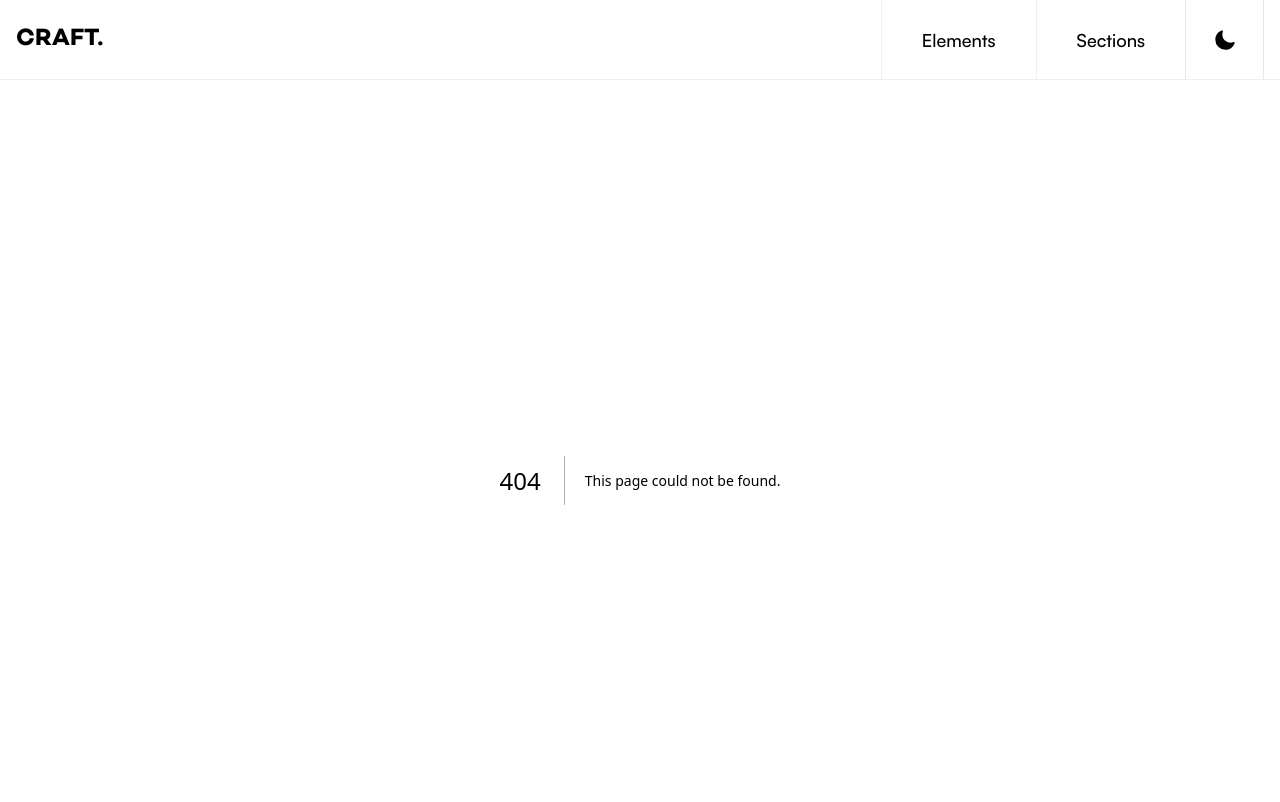
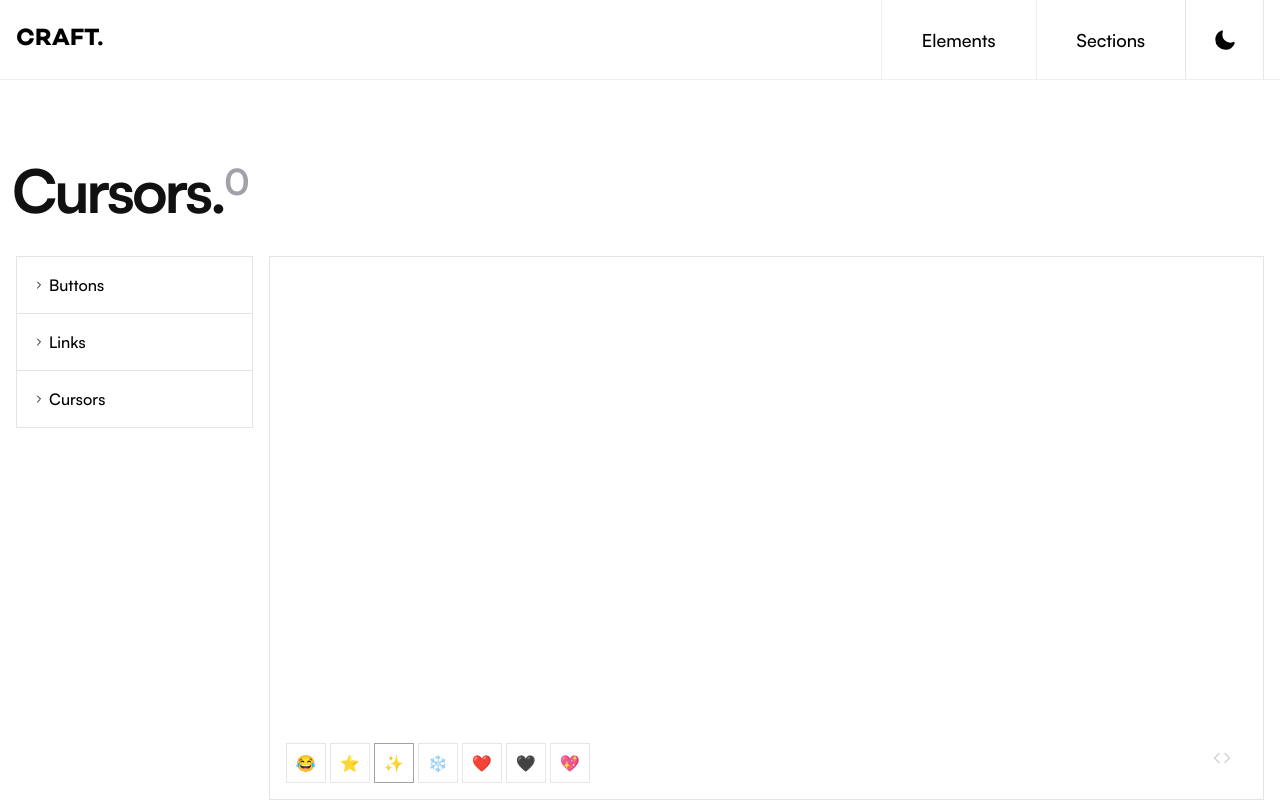
Before and after one commit to Jeff-Maina/craft, a Next.js app: page /elements/cursors in a window 1280 px wide. Before the commit this address had no page. Shown: the top 802 px of the page. Built offline with nearby package versions, Linux system fonts and the light colour scheme.

Commit message:
Add cursor 001

```diff
--- a/src/app/(pages)/elements/ElementLayout.tsx
+++ b/src/app/(pages)/elements/ElementLayout.tsx
@@ -28,9 +28,9 @@ const ElementLayout: FC<ButtonProps> = ({ children, codeBlock, className }) => {
 
   return (
     <article
-      className={`w-full h-80 md:h-auto md:aspect-square  flex flex-col justify-between pt-4 ${className} font-satoshi-medium group/card relative border border-zinc-200/60 md:border-zinc-200 hover:lg:border-zinc-300 transition-all duration-200`}
+      className={`w-full h-80 md:h-auto max-h-[34rem] md:aspect-square  flex flex-col justify-between pt-4 ${className} font-satoshi-medium group/card relative border border-zinc-200/60 md:border-zinc-200 hover:lg:border-zinc-300 transition-all duration-200`}
     >
-      <div className="p-4 w-full h-full flex items-center justify-center">
+      <div className=" w-full h-full flex items-center justify-center">
         {children}
       </div>
       <div className="flex justify-end w-full items-center h-[15%] absolute bottom-0 left-0">
--- /dev/null
+++ b/src/app/(pages)/elements/cursors/(examples)/cursor_001/codeblock.tsx
@@ -0,0 +1,7 @@
+const javascript: string = ``;
+const typescript: string = ``;
+
+export const codeblock = {
+  javascript,
+  typescript,
+};
--- /dev/null
+++ b/src/app/(pages)/elements/cursors/(examples)/cursor_001/cursor_001.tsx
@@ -0,0 +1,93 @@
+"use client";
+
+import { FC, MouseEvent, useRef, useState } from "react";
+import ElementLayout from "../../../ElementLayout";
+import { codeblock } from "./codeblock";
+import { useAnimate } from "framer-motion";
+
+const Cursor001: FC = () => {
+  const containerRef = useRef<HTMLDivElement>(null);
+  const [position, setPosition] = useState({ x: 0, y: 0 });
+  const [emoji, setEmoji] = useState("✨");
+  const [scope, animate] = useAnimate();
+
+  const emojis = ["😂", "⭐️", "✨", "❄️", "❤️", "🖤", "💖"];
+
+  const animateEl = (el: HTMLElement) => {
+    animate(
+      el,
+      {
+        y: 100,
+        opacity: 0,
+        scale: 0.5,
+      },
+      {
+        duration: 1.5,
+      }
+    );
+  };
+
+  const elClass = "absolute text-3xl pointer-events-none";
+
+  const addElements = (x: Number, y: Number) => {
+    const container = containerRef.current;
+    if (!container) return;
+    const el = document.createElement("div");
+    el.innerHTML += emoji;
+    el.className = elClass;
+
+    el.style.top = y + "px";
+    el.style.left = x + "px";
+    container.appendChild(el);
+    animateEl(el);
+    setTimeout(() => {
+      container.removeChild(el);
+    }, 1100);
+  };
+
+  const handleMouseMove = ({ clientX, clientY, target }: MouseEvent) => {
+    const container = containerRef.current;
+    if (!container) return;
+    const { top, left, height, width } = container.getBoundingClientRect();
+    const x = clientX - left;
+    const y = clientY - top;
+
+    const xDiff = Math.abs(position.x - x);
+    const yDiff = Math.abs(position.y - y);
+    console.log(xDiff, yDiff);
+    if (xDiff >= 20 || yDiff >= 20) {
+      addElements(x, y);
+    } else return;
+    setPosition({ x, y });
+  };
+
+  return (
+    <ElementLayout codeBlock={codeblock} className="pt-0">
+      <div
+        ref={containerRef}
+        onMouseMove={handleMouseMove}
+        className="w-full h-full overflow-hidden relative"
+      >
+        <div className="flex items-center gap-1 absolute bottom-0 left-0 p-4 z-10">
+          {emojis.map((emo, index) => (
+            <button
+              onClick={() => {
+                setEmoji(emo);
+              }}
+              className={`${
+                emo === emoji
+                  ? "border-zinc-400"
+                  : "border-zinc-200/ hover:border-zinc-400"
+              } size-10 border  transition-all duration-300 `}
+              key={index}
+            >
+              {emo}
+            </button>
+          ))}
+        </div>
+      </div>
+    </ElementLayout>
+  );
+};
+
+export default Cursor001;
--- /dev/null
+++ b/src/app/(pages)/elements/cursors/CursorsList.tsx
@@ -0,0 +1,5 @@
+import Cursor001 from "./(examples)/cursor_001/cursor_001";
+
+type Button = JSX.Element;
+
+export const CursorsList: Array<Button> = [<Cursor001 />];
--- /dev/null
+++ b/src/app/(pages)/elements/cursors/page.tsx
@@ -0,0 +1,32 @@
+"use client";
+import PageLayout from "@/app/layouts/PageLayout";
+import type { Pageprops } from "@/lib/Interfaces";
+import { CursorsList } from "./CursorsList";
+import { ElementsData } from "@/data/AppData";
+import TableOfContent from "../TableofContents";
+
+const PageOptions: Pageprops = {
+  page: "Cursors",
+  componentCount: 0,
+  category: "Elements",
+};
+
+const Buttons = () => {
+  return (
+    <PageLayout pageOptions={PageOptions}>
+      <section className="section_layout lg:grid lg:grid-cols-10 lg:gap-4">
+        {" "}
+        <section className="col-span-2 hidden lg:block font-satoshi-medium items-center">
+          <TableOfContent data={ElementsData} />
+        </section>
+        <section className="grid w-full gap-2 col-span-8">
+          {CursorsList.map((button, index) => (
+            <div key={index}>{button}</div>
+          ))}
+        </section>
+      </section>
+    </PageLayout>
+  );
+};
+
+export default Buttons;
--- a/src/data/AppData.tsx
+++ b/src/data/AppData.tsx
@@ -65,11 +65,19 @@ export const ElementsData: Array<ElementProps> = [
     component_path: "links",
     component_count: 13,
     component_example: (
-      <p className="lg:text-xl leading-none hover:underline">
-        Link
-      </p>
+      <p className="lg:text-xl leading-none hover:underline">Link</p>
     ),
-  }
+  },
+  {
+    component_name: "Cursors",
+    component_path: "cursors",
+    component_count: 0,
+    component_example: (
+      <div className="size-14 border border-black rounded-full grid place-items-center">
+        <div className="size-2 bg-black rounded-full"></div>
+      </div>
+    ),
+  },
 ];
 
 export const FaqsList: Array<faqsProps> = [
```
